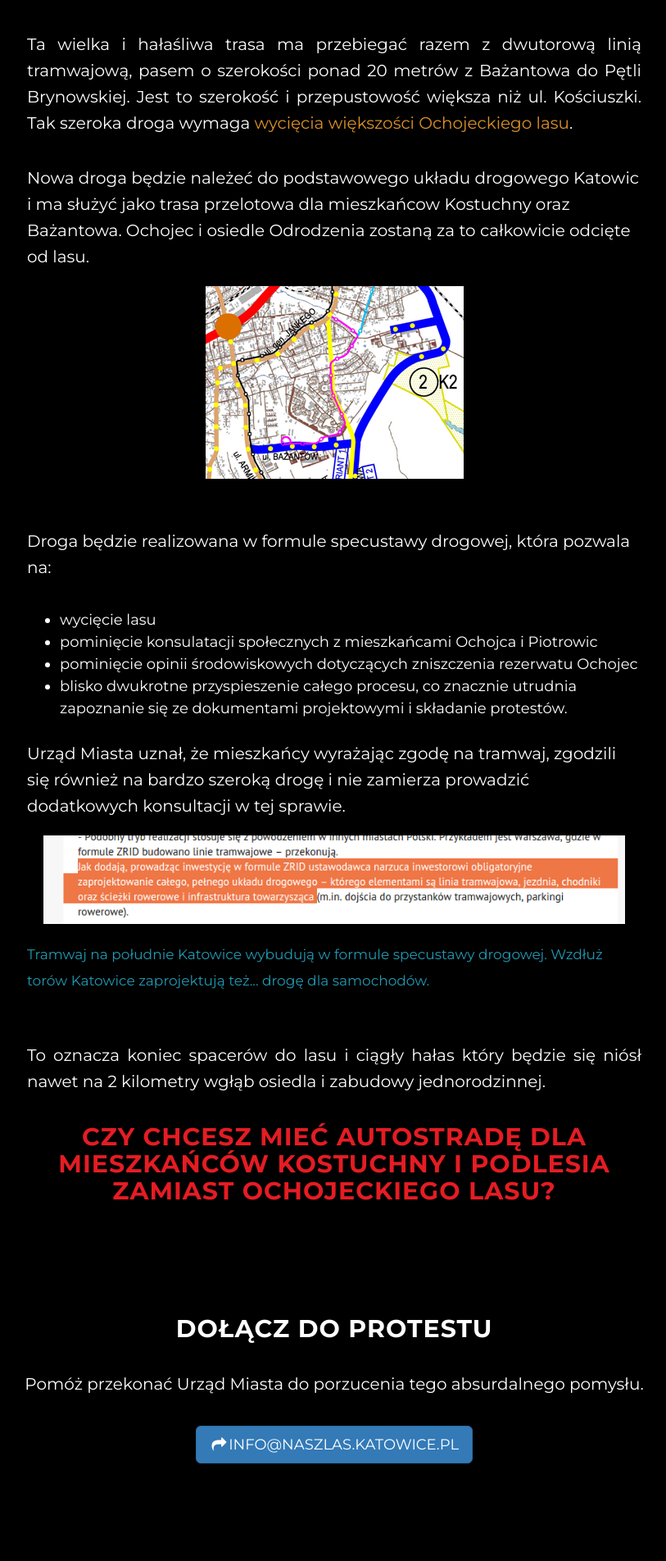
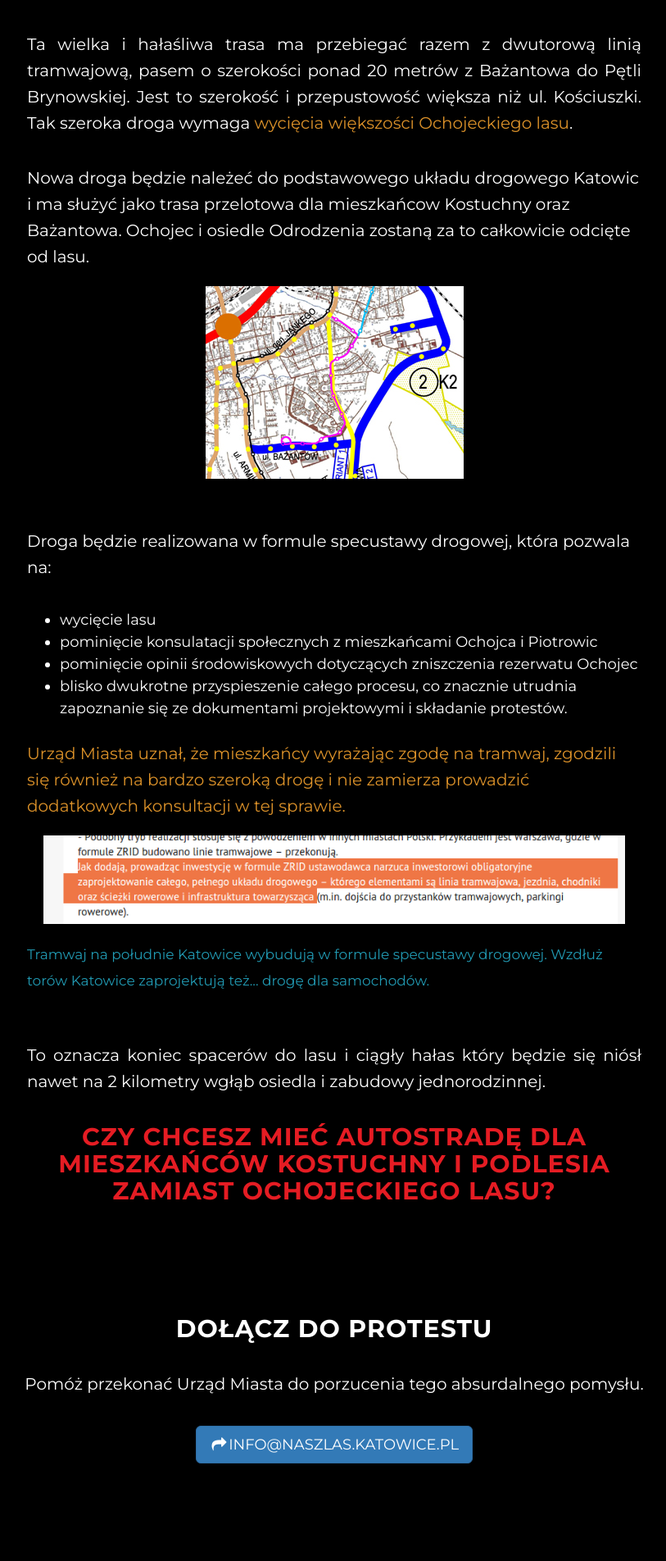
Before and after one commit to naszlas-katowice/naszlas.katowice.pl, a Jekyll site: the page built from index.html, in a window 1280 px wide. Shown: the part 1229-3133 px from the top of the page at 82% size, without its empty margins (232-1045 px from the left). Built offline with Jekyll 4.4.1, drawn with Linux system fonts in a browser that asks for light colours.

Commit message:
Update index.html

```diff
--- a/index.html
+++ b/index.html
@@ -47,7 +47,7 @@ layout: default
         <li>pominięcie opinii środowiskowych dotyczących zniszczenia rezerwatu Ochojec</li>
         <li>blisko dwukrotne przyspieszenie całego procesu, co znacznie utrudnia zapoznanie się ze dokumentami projektowymi i składanie protestów.</li>
       </ul>
-      <p>
+      <p class="orange">
         Urząd Miasta uznał, że mieszkańcy wyrażając zgodę na tramwaj, zgodzili się również na bardzo szeroką drogę i nie zamierza prowadzić dodatkowych konsultacji w tej sprawie.
         <a style="display:block;text-align:center;margin:20px;transform:rotate(0deg);" target="_blank" href="http://katowice.naszemiasto.pl/artykul/tramwaj-na-poludnie-katowice-wybuduja-w-formule-specustawy,3546634,art,t,id,tm.html"><img style="width:100%;" src="/img/zrid-naszemiasto.png"></a>
         <small>
```
